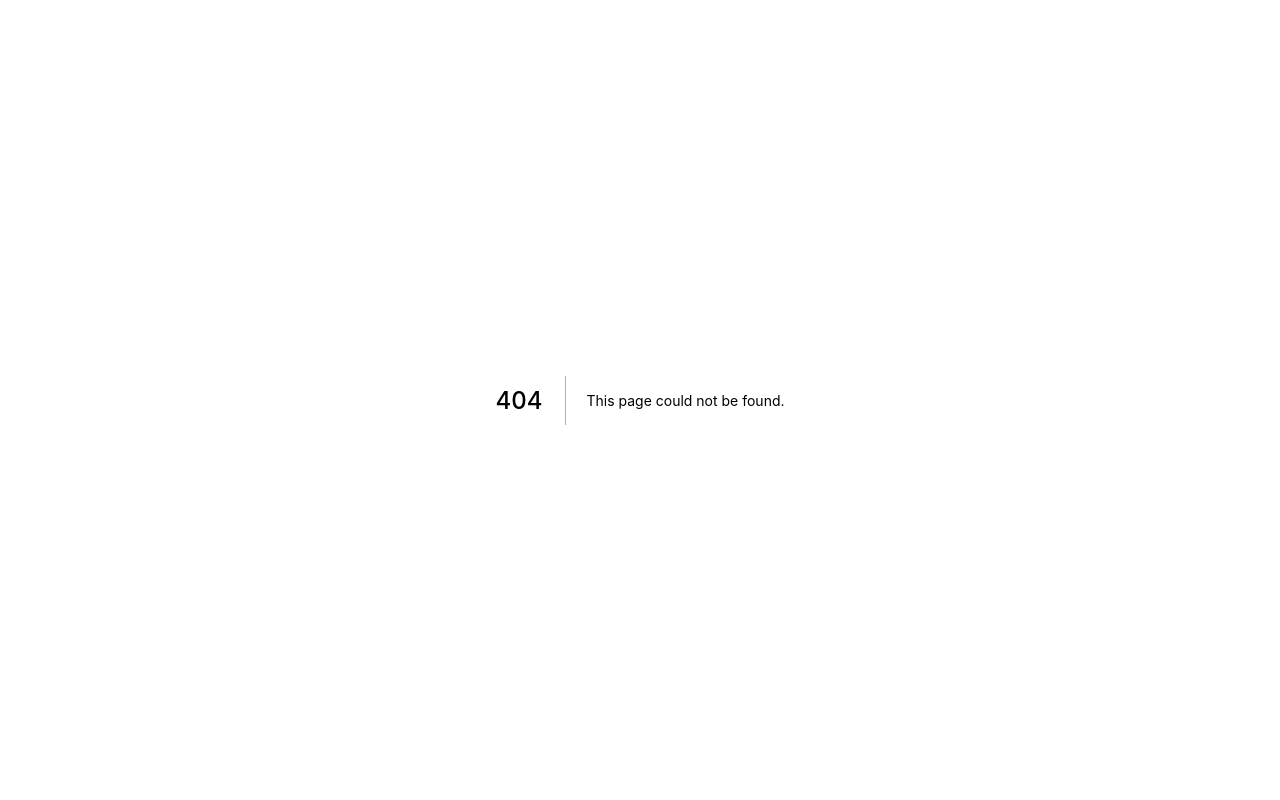
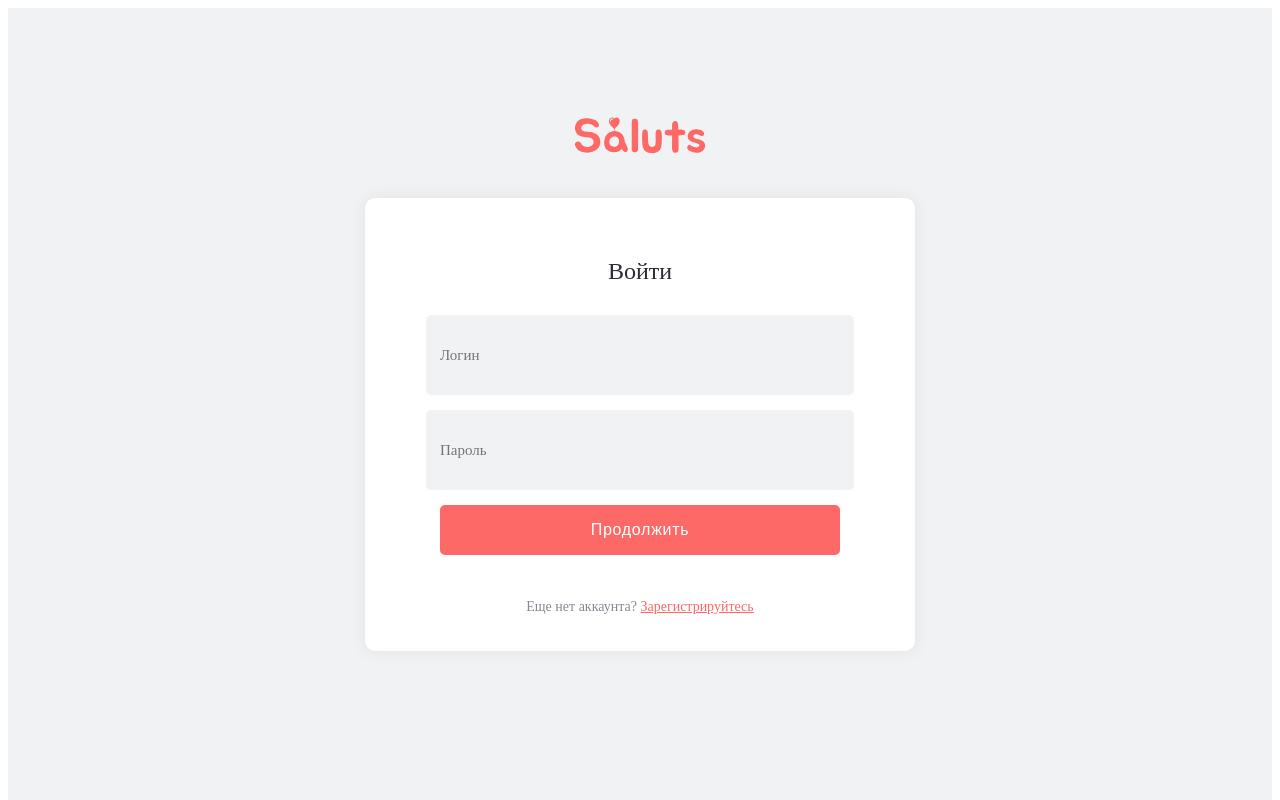
Before and after one commit to hi-radik/saluts, a Next.js app: page /login in a window 1280 px wide. Before the commit this address had no page. Shown: the top 800 px of the page. Built offline with nearby package versions, Linux system fonts and the light colour scheme.

Commit message:
Login added

```diff
--- a/components/Footer.js
+++ b/components/Footer.js
@@ -44,8 +44,8 @@ function Footer() {
     <Footerino>
       <Wrapper2>
         <Link href="/">
-          <a style={{ width: "150px" }}>
-            <Image src="/logo.svg" alt="logo" width="150" height="50" />
+          <a style={{ width: "135px" }}>
+            <Image src="/logo.svg" alt="logo" width="135" height="50" />
           </a>
         </Link>
         <FooterList>
--- /dev/null
+++ b/components/Login.js
@@ -0,0 +1,35 @@
+import styled from "styled-components";
+import Image from "next/image";
+import Form from "./login-form/Form";
+const Logino = styled.div`
+  background-color: #f1f2f4;
+  width: 100%;
+  height: 1700px;
+  padding-top: 100px;
+  display: flex;
+  flex-direction: column;
+  align-items: center;
+`;
+
+function Login() {
+  return (
+    <>
+      <Logino>
+        <div
+          style={{
+            display: "flex",
+            justifyContent: "center",
+            marginBottom: "40px",
+            alignItems: "center",
+          }}
+        >
+          <Image src="/logo.svg" alt="logo" width="135" height="50" />
+        </div>
+
+        <Form />
+      </Logino>
+    </>
+  );
+}
+
+export default Login;
--- /dev/null
+++ b/components/login-form/Form.js
@@ -0,0 +1,91 @@
+import styled from "styled-components";
+
+const LoginForm = styled.form`
+  background: #ffffff;
+  box-shadow: 0px 0px 15px 2px rgba(0, 0, 0, 0.05);
+  border-radius: 10px;
+  display: flex;
+  flex-direction: column;
+  //justify-content: center;
+  align-items: center;
+  width: 550px;
+  height: 413px;
+  padding-top: 40px;
+  input {
+    background-color: #f1f2f4;
+    font-family: "Gotham Pro";
+    font-size: 15px;
+    font-weight: 300;
+    width: 400px;
+    height: 50px;
+    border: none;
+    //border: 1px solid #E3E5E9;
+    margin-bottom: 15px;
+    border-radius: 5px;
+    transition: all 0.1s linear;
+    padding: 14px;
+    padding-top: 16px;
+    color: #2a2d34;
+    &:hover {
+      //border: 1px solid #2A2D34;
+    }
+  }
+  button {
+    font-weight: 500;
+    letter-spacing: 0.7px;
+    font-size: 16px;
+    width: 400px;
+    height: 50px;
+    border: none;
+    background-color: #fc6967;
+    transition: all 0.1s linear;
+    border-radius: 5px;
+    color: white;
+    margin-bottom: 30px;
+    &:hover {
+      color: #000;
+      cursor: pointer;
+      background-color: #95e1d3;
+    }
+  }
+  p {
+    color: #858a92;
+    font-size: 14px;
+    a {
+      color: #fc6967;
+      font-size: 14px;
+      text-decoration: underline;
+      cursor: pointer;
+    }
+  }
+`;
+
+function Form() {
+  return (
+    <>
+      <LoginForm method="post">
+        <h2
+          style={{
+            marginBottom: "30px",
+            color: "#2A2D34",
+            fontSize: "24px",
+            fontWeight: "300",
+            fontFamily: "Gotham Pro",
+          }}
+        >
+          Войти
+        </h2>
+        <input type="text" name="login" placeholder="Логин" />
+        <label htmlFor="login"></label>
+        <input type="password" name="password" placeholder="Пароль" />
+        <label htmlFor="password"></label>
+        <button type="submit">Продолжить</button>
+        <p>
+          Еще нет аккаунта? <a>Зарегистрируйтесь</a>
+        </p>
+      </LoginForm>
+    </>
+  );
+}
+
+export default Form;
--- /dev/null
+++ b/pages/login.js
@@ -0,0 +1,14 @@
+import Login from "../components/Login";
+import Head from "next/head";
+function StartLogin() {
+  return (
+    <>
+      <Head>
+        <title>Saluts: Вход</title>
+      </Head>
+      <Login />
+    </>
+  );
+}
+
+export default StartLogin;
--- a/pages/start.js
+++ b/pages/start.js
@@ -5,7 +5,7 @@ function StartProject() {
     <>
       <Head>
         <title>
-          Login – Saluts.team
+          Saluts: Создать замечатльное видеопоздравление
         </title>
       </Head>
       <Start />
--- a/styles/globals.css
+++ b/styles/globals.css
@@ -4,9 +4,8 @@ body {
   margin: 0;
   font-family: -apple-system, BlinkMacSystemFont, Segoe UI, Roboto, Oxygen,
     Ubuntu, Cantarell, Fira Sans, Droid Sans, Helvetica Neue, sans-serif;
-    user-select: none;
-    scroll-behavior: smooth;
-
+  user-select: none;
+  scroll-behavior: smooth;
 }
 /* html {
   overflow: hidden;
@@ -38,12 +37,20 @@ h1 {
   margin: 0;
   padding: 0;
 }
-h2{
+h2 {
   margin: 0;
   padding: 0;
 }
 
-video{
+video {
   margin: 0;
   padding: 0;
 }
+
+
+input:focus,
+select:focus,
+textarea:focus,
+button:focus {
+    outline: none;
+}
```
Also changed, not shown: components/Header.js (+4 -3 lines), components/Main.js (+10 -9 lines), pages/index.js (+6 -1 lines), public/logo.svg.
